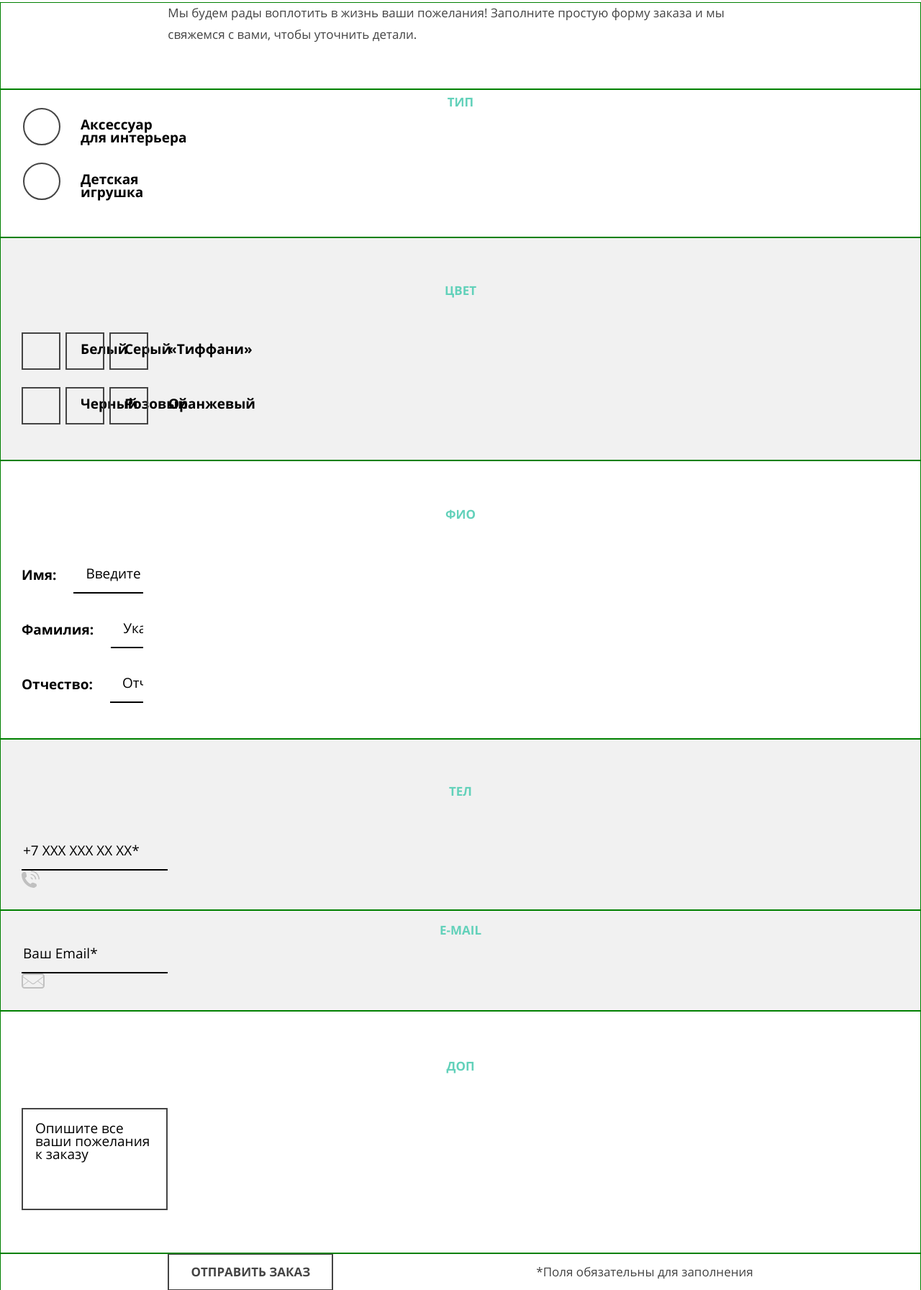
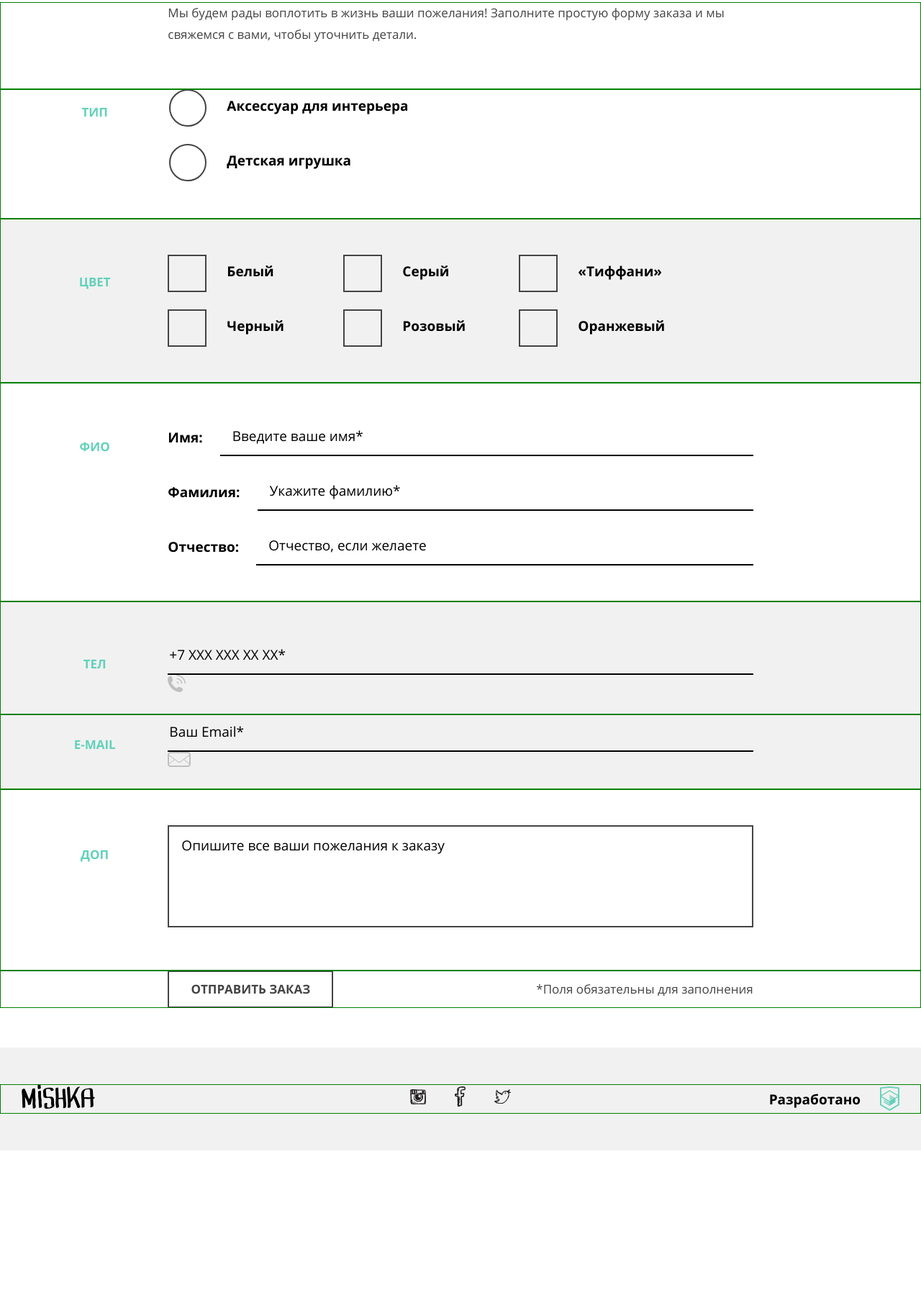
Before and after one commit to Igor-Belov/920149-mishka-20, a plain HTML site: page source/form.html in a window 1280 px wide. Shown: the part 467-2260 px from the top of the page at 72% size. After the commit the page ends 2066 px from the top, so only its background shows below. Drawn offline with nearby package versions, Linux system fonts and the light colour scheme; files that its build step writes are made by us from their sources.

Commit message:
Переделал form.html на section и h2

```diff
--- a/source/form.html
+++ b/source/form.html
@@ -92,8 +92,8 @@
           свяжемся с&nbsp;вами, чтобы уточнить детали.</p>
       </div>
       <div class="wrapper">
-        <fieldset class="form-order__fieldset">
-          <legend class="form-order__legend form-order__legend--type">Тип</legend>
+        <section class="form-order__fieldset">
+          <h2 class="form-order__legend form-order__legend--type">Тип</h2>
           <ul class="form-order__list form-order__list--type">
             <li class="form-order__item">
               <label class="input-radio">
@@ -110,12 +110,12 @@
               </label>
             </li>
           </ul>
-        </fieldset>
+        </section>
       </div>
       <div class="form-order--background">
         <div class="wrapper">
-          <fieldset class="form-order__fieldset">
-            <legend class="form-order__legend form-order__legend--color">Цвет</legend>
+          <section class="form-order__fieldset">
+            <h2 class="form-order__legend form-order__legend--color">Цвет</h2>
             <ul class="form-order__list form-order__list--color">
               <li class="form-order__item">
                 <label class="input-checkbox">
@@ -160,12 +160,12 @@
                 </label>
               </li>
             </ul>
-          </fieldset>
+          </section>
         </div>
       </div>
       <div class="wrapper">
-        <fieldset class="form-order__fieldset">
-          <legend class="form-order__legend form-order__legend--name">ФИО</legend>
+        <section class="form-order__fieldset">
+          <h2 class="form-order__legend form-order__legend--name">ФИО</h2>
           <ul class="form-order__list form-order__list--name">
             <li class="form-order__item">
               <label class="name-input input-label">Имя:
@@ -183,12 +183,12 @@
               </label>
             </li>
           </ul>
-        </fieldset>
+        </section>
       </div>
       <div class="form-order--background">
         <div class="wrapper">
-          <fieldset class="form-order__fieldset">
-            <legend class="form-order__legend form-order__legend--tel">Тел</legend>
+          <section class="form-order__fieldset">
+            <h2 class="form-order__legend form-order__legend--tel">Тел</h2>
             <label class="tel-input">
               <input class="tel-input__input" type="tel" name="tel" placeholder="+7 ХХХ ХХХ ХХ ХХ*" required>
               <svg class="tel-input__img" width="25" height="24" viewBox="0 0 25 24" fill="none"
@@ -209,13 +209,13 @@
                 </g>
               </svg>
             </label>
-          </fieldset>
+          </section>
         </div>
       </div>
       <div class="form-order--background">
         <div class="wrapper">
-          <fieldset class="form-order__fieldset">
-            <legend class="form-order__legend form-order__legend--email">E-mail</legend>
+          <section class="form-order__fieldset">
+            <h2 class="form-order__legend form-order__legend--email">E-mail</h2>
             <label class="email-input">
               <input class="email-input__input" type="email" name="email" placeholder="Ваш Email*" required>
               <svg class="email-input__img" width="32" height="21" viewBox="0 0 32 21" fill="none"
@@ -225,17 +225,17 @@
                   fill="black" />
               </svg>
             </label>
-          </fieldset>
+          </section>
         </div>
       </div>
       <div class="wrapper">
-        <fieldset class="form-order__fieldset">
-          <legend class="form-order__legend form-order__legend--additional">Доп</legend>
+        <section class="form-order__fieldset">
+          <h2 class="form-order__legend form-order__legend--additional">Доп</h2>
           <label class="wishes-input">
             <textarea class="wishes-input__input" name="wishes"
               placeholder="Опишите все ваши пожелания к заказу"></textarea>
           </label>
-        </fieldset>
+        </section>
       </div>
       <div class="wrapper">
         <div class="form-order__bottom">
--- a/source/sass/blocks/email-input.scss
+++ b/source/sass/blocks/email-input.scss
@@ -5,10 +5,6 @@
   @media (min-width: $size-tablet) {
     padding-top: 0;
     padding-bottom: 24px;
-  }
-
-  @media (min-width: $size-desktop) {
-    margin-right: calc(1 / 6 * 100%);
   }
 }
 
--- a/source/sass/blocks/form-order.scss
+++ b/source/sass/blocks/form-order.scss
@@ -31,7 +31,7 @@
   }
 
   @media (min-width: $size-desktop) {
-    grid-template-columns: calc(1 / 6 * 100%) 1fr;
+    grid-template-columns: calc(1 / 6 * 100%) calc(4 / 6 * 100%);
   }
 }
 
@@ -158,10 +158,6 @@
       padding-top: 50px;
       padding-bottom: 26px;
     }
-
-    @media (min-width: $size-desktop) {
-      margin-right: calc(1 / 6 * 100%);
-    }
   }
 }
 
--- a/source/sass/blocks/tel-input.scss
+++ b/source/sass/blocks/tel-input.scss
@@ -5,10 +5,6 @@
   @media (min-width: $size-tablet) {
     padding-top: 50px;
     padding-bottom: 24px;
-  }
-
-  @media (min-width: $size-desktop) {
-    margin-right: calc(1 / 6 * 100%);
   }
 }
 
--- a/source/sass/blocks/wishes-input.scss
+++ b/source/sass/blocks/wishes-input.scss
@@ -6,10 +6,6 @@
   @media (min-width: $size-tablet) {
     padding-top: 50px;
     padding-bottom: 53px;
-  }
-
-  @media (min-width: $size-desktop) {
-    margin-right: calc(1 / 6 * 100%);
   }
 }
 
```
